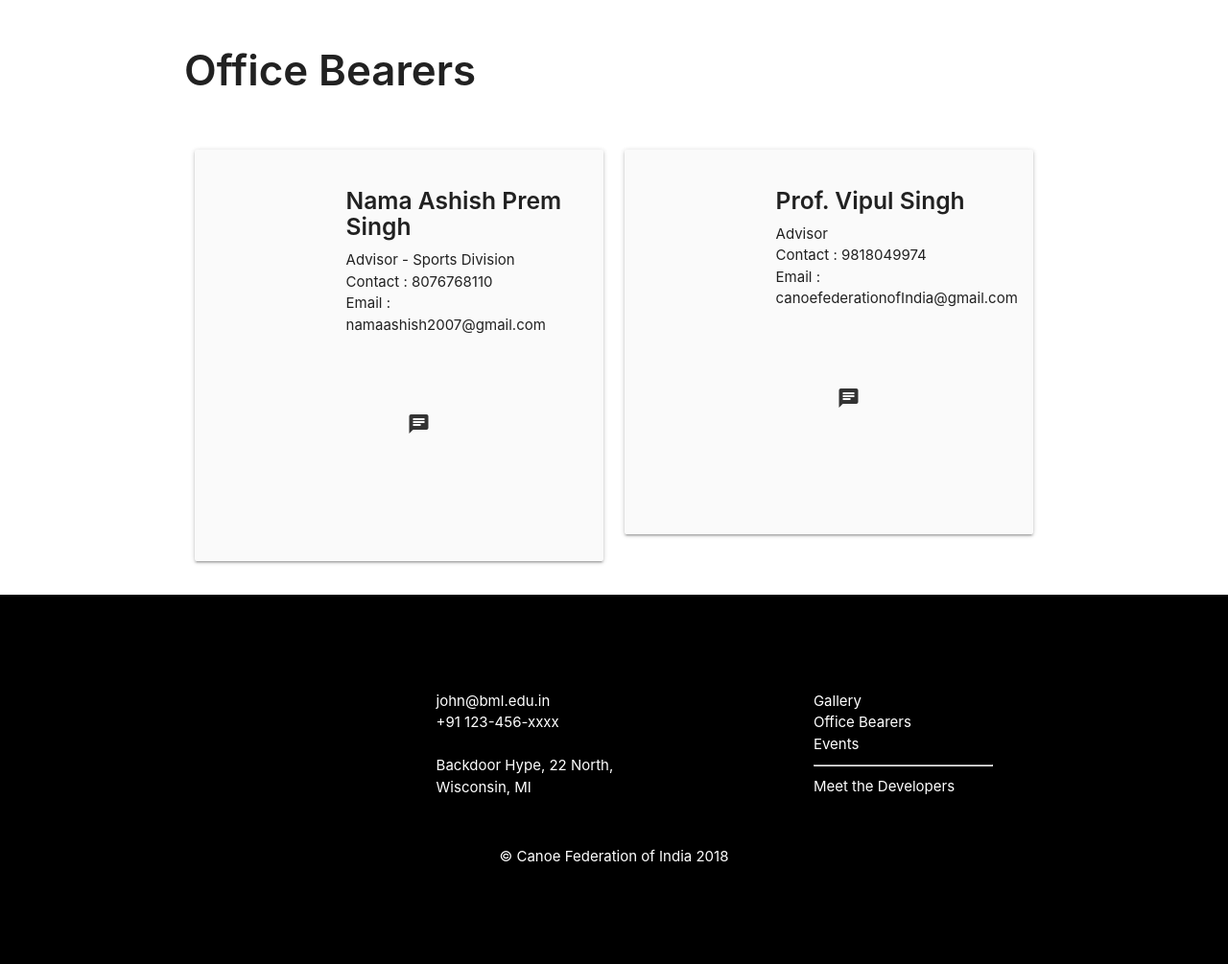
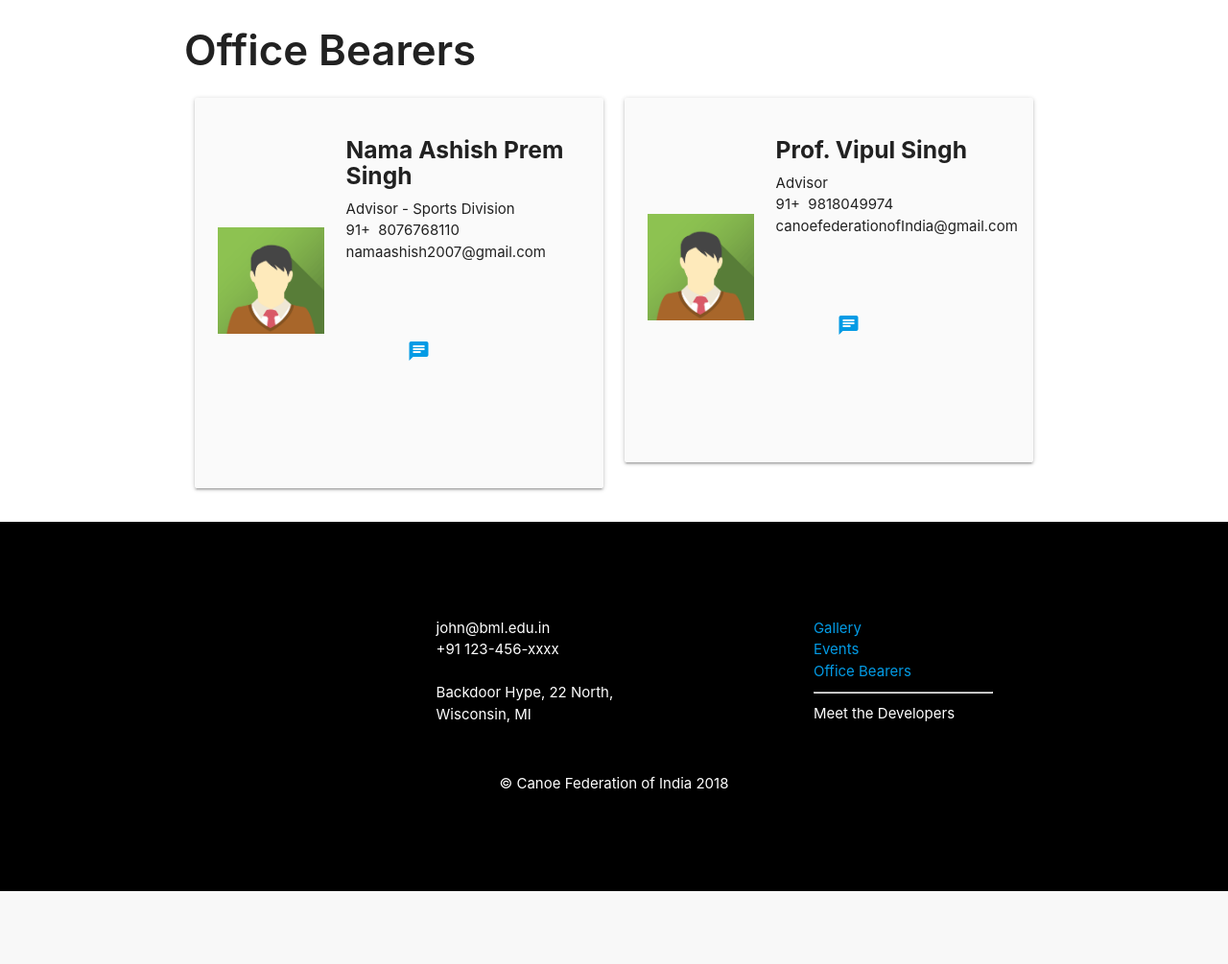
Before and after one commit to mayankjindal/Canoe, a Django app: page /office_bearers/ in a window 1280 px wide. Shown: the part 64-1069 px from the top of the page at 96% size. After the commit the page ends 993 px from the top, so only its background shows below. Run offline with Django 3.2, Linux system fonts and the light colour scheme; data comes from the database, SQL or seed files in the repository; both versions use the stored data as it was after the commit.

Commit message:
Data Updated

```diff
--- a/Canoe/src/templates/event-detail.html
+++ b/Canoe/src/templates/event-detail.html
@@ -116,9 +116,9 @@
         </div>
         <div class="col 12 m4">
           <ul>
-            <li>Gallery</li>
-            <li>Office Bearers</li>
-            <li>Events</li>
+           <li><a href="{% url 'website:gallery' %}">Gallery</a></li>
+            <li><a href="{% url 'website:events' %}">Events</a></li>
+            <li><a href="{% url 'website:office_bearers' %}">Office Bearers</a></li>
             <hr style="width: 50%; margin: 10px 0;">
             <li>Meet the Developers</li>
           </ul>
--- a/Canoe/src/templates/events.html
+++ b/Canoe/src/templates/events.html
@@ -182,9 +182,9 @@
       </div>
       <div class="col 12 m4">
         <ul>
-          <li>Gallery</li>
-          <li>Office Bearers</li>
-          <li>Events</li>
+         <li><a href="{% url 'website:gallery' %}">Gallery</a></li>
+            <li><a href="{% url 'website:events' %}">Events</a></li>
+            <li><a href="{% url 'website:office_bearers' %}">Office Bearers</a></li>
           <hr style="width: 50%; margin: 10px 0;">
           <li>Meet the Developers</li>
         </ul>
--- a/Canoe/src/templates/office_bearers.html
+++ b/Canoe/src/templates/office_bearers.html
@@ -13,21 +13,6 @@
     <link rel="stylesheet" href="{% static 'css/master.css' %}">
     <link rel="stylesheet" href="{% static 'css/preloader.css' %}">
 
-    <style>
-        .heading{
-         margin: 50px 0;
-        }
-        .info .name h5{
-        font-weight: 600;
-        }
-        .contact a{
-        text-decoration: none;
-        color: #333!important;
-        }
-        .contact a:hover{
-        color: #444!important;
-        }
-    </style>
   </head>
   <body>
     <div class="preloader">
@@ -67,21 +52,21 @@
         <div class="card-panel grey lighten-5 z-depth-1">
           <div class="row valign-wrapper">
             <div class="col s4">
-              <img src="https://www.w3schools.com/w3images/avatar2.png" alt="" class="circle responsive-img"> <!-- notice the "circle" class -->
+              <img src="/{{MEDIA_URL}}{{detail.image}}" alt="" class="responsive-img"> <!-- notice the "circle" class -->
             </div>
             <div class="col s8">
               <div class="info">
                 <div class="name">
-                  <h5>{{person}}</h5>
+                    <h5><b>{{person}}</b></h5>
                 </div>
                 <div class="desg">
                   <p>{{detail.role}}</p>
                 </div>
                   <div class="desg">
-                  <p>Contact : {{detail.phone}}</p>
+                  <p>91+ &nbsp{{detail.phone}}</p>
                 </div>
                   <div class="desg">
-                  <p>Email : {{detail.email}}</p>
+                  <p>{{detail.email}}</p>
                 </div>
                 <div class="contact">
                   <a href={{detail.link}} target="_blank"><i class="material-icons">chat</i></a>
@@ -92,74 +77,7 @@
         </div>
       </div>
       {% endfor %}
- <!-- <div class="col s12 m6">
-        <div class="card-panel grey lighten-5 z-depth-1">
-          <div class="row valign-wrapper">
-            <div class="col s4">
-              <img src="https://www.w3schools.com/howto/img_avatar2.png" alt="" class="circle responsive-img"> &lt;!&ndash; notice the "circle" class &ndash;&gt;
-            </div>
-            <div class="col s8">
-              <div class="info">
-                <div class="name">
-                  <h5>Nishit Garg</h5>
-                </div>
-                <div class="desg">
-                  <p>President's Bhai</p>
-                </div>
-                <div class="contact">
-                  <a href="https://www.fb.com" target="_blank"><i class="material-icons">chat</i></a>
-                </div>
-              </div>
-            </div>
-          </div>
-        </div>
-      </div>
-  <div class="col s12 m6">
-        <div class="card-panel grey lighten-5 z-depth-1">
-          <div class="row valign-wrapper">
-            <div class="col s4">
-              <img src="https://www.w3schools.com/howto/img_avatar2.png" alt="" class="circle responsive-img"> &lt;!&ndash; notice the "circle" class &ndash;&gt;
-            </div>
-            <div class="col s8">
-              <div class="info">
-                <div class="name">
-                  <h5>Mann Khatri</h5>
-                </div>
-                <div class="desg">
-                  <p>President's Trainer</p>
-                </div>
-                <div class="contact">
-                  <a href="https://www.fb.com" target="_blank"><i class="material-icons">chat</i></a>
-                </div>
-              </div>
-            </div>
-          </div>
-        </div>
-      </div>
-   <div class="col s12 m6">
-        <div class="card-panel grey lighten-5 z-depth-1">
-          <div class="row valign-wrapper">
-            <div class="col s4">
-              <img src="https://www.w3schools.com/howto/img_avatar2.png" alt="" class="circle responsive-img"> &lt;!&ndash; notice the "circle" class &ndash;&gt;
-            </div>
-            <div class="col s8">
-              <div class="info">
-                <div class="name">
-                  <h5>Mayank Jindal</h5>
-                </div>
-                <div class="desg">
-                  <p>President's MMA Trainer</p>
-                </div>
-                <div class="contact">
-                  <a href="https://www.fb.com" target="_blank"><i class="material-icons">chat</i></a>
-                </div>
-              </div>
-            </div>
-          </div>
-        </div>
-      </div>
-  </div>
--->
+
 </div>
     </div><!-- Container ends -->
 
@@ -175,9 +93,9 @@
       </div>
       <div class="col 12 m4">
         <ul>
-          <li>Gallery</li>
-          <li>Office Bearers</li>
-          <li>Events</li>
+         <li><a href="{% url 'website:gallery' %}">Gallery</a></li>
+            <li><a href="{% url 'website:events' %}">Events</a></li>
+            <li><a href="{% url 'website:office_bearers' %}">Office Bearers</a></li>
           <hr style="width: 50%; margin: 10px 0;">
           <li>Meet the Developers</li>
         </ul>
--- a/Canoe/src/templates/register.html
+++ b/Canoe/src/templates/register.html
@@ -103,9 +103,9 @@
         </div>
         <div class="col 12 m4">
           <ul>
-            <li>Gallery</li>
-            <li>Office Bearers</li>
-            <li>Events</li>
+          <li><a href="{% url 'website:gallery' %}">Gallery</a></li>
+            <li><a href="{% url 'website:events' %}">Events</a></li>
+            <li><a href="{% url 'website:office_bearers' %}">Office Bearers</a></li>
             <hr style="width: 50%; margin: 10px 0;">
             <li>Meet the Developers</li>
           </ul>
```
Also changed, not shown: Canoe/src/templates/gallery.html (+4 -3 lines), Canoe/src/templates/index.html (+20 -5 lines), Canoe/src/db.sqlite3, Canoe/src/static/img/Event_2_photo_no._3.jpg (added), Canoe/src/static/img/Event_3_Photo_no._1.jpg (added), Canoe/src/static/img/Event_3_Photo_no._2.jpg (added), Canoe/src/static/img/Event_3_Photo_no._3.jpg (added), Canoe/src/static/img/avatar2.png (added), Canoe/src/static/img/avatar2_2J4tTQu.png (added), Canoe/src/static/img/e1.jpg (deleted), Canoe/src/static/img/pf1.jpg (deleted).
